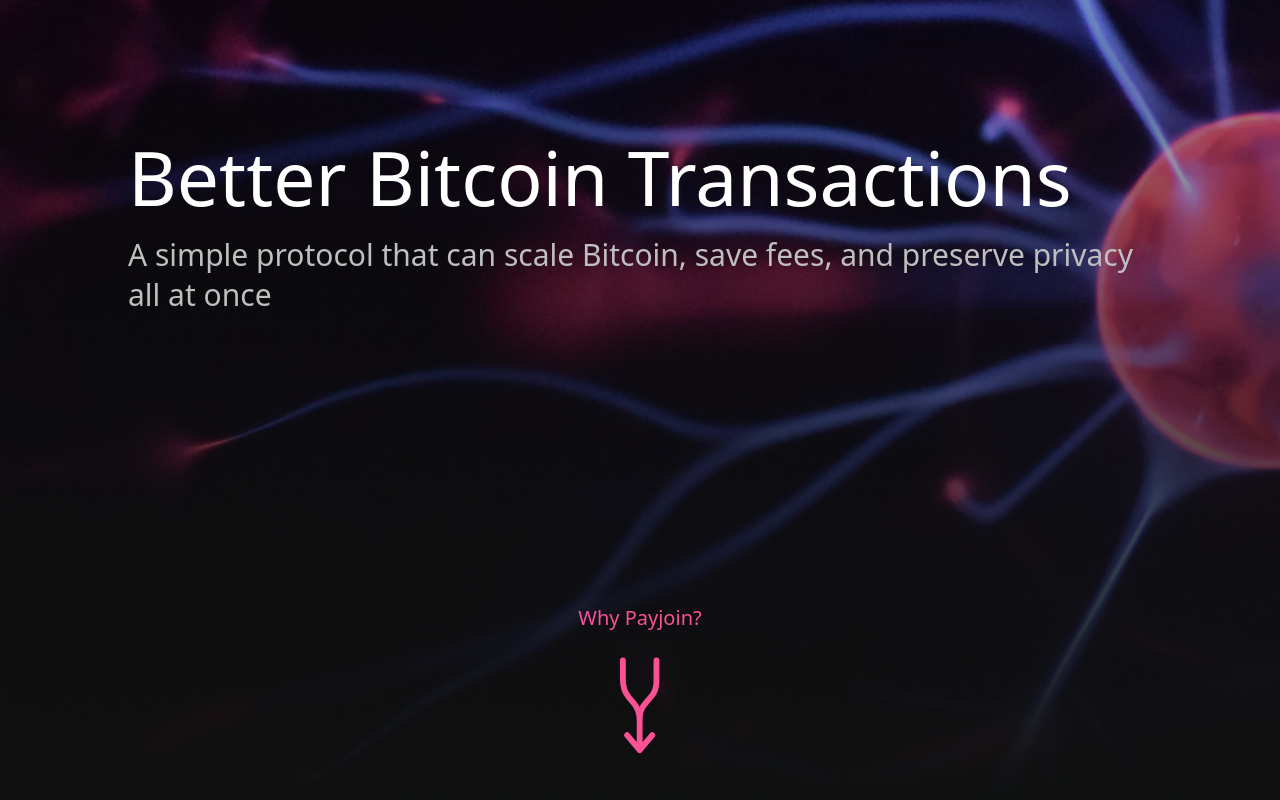
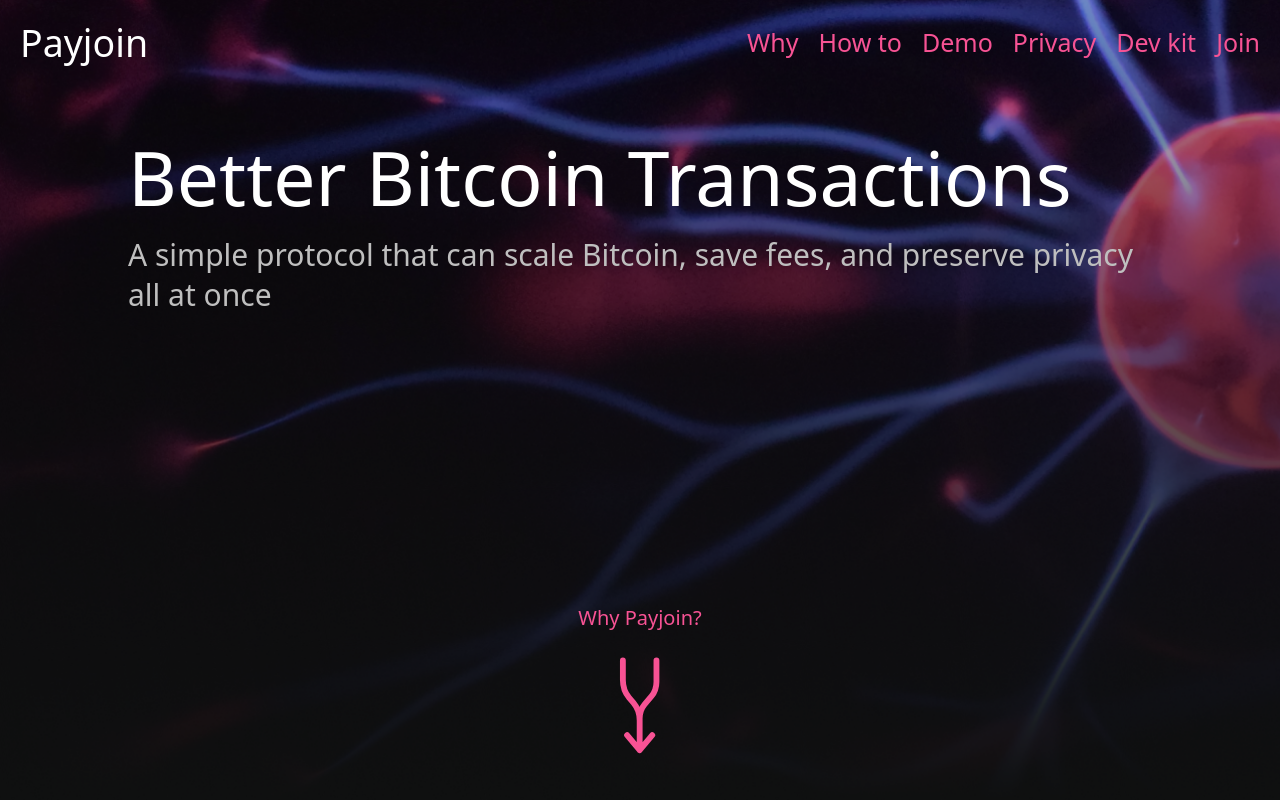
Before and after one commit to payjoin/payjoin.org, a SvelteKit app: page / in a window 1280 px wide. Shown: the top 800 px of the page. Built offline with nearby package versions, Linux system fonts and the light colour scheme.

Commit message:
fix: add back nav on larger screens

```diff
--- a/src/features/Nav.svelte
+++ b/src/features/Nav.svelte
@@ -43,6 +43,17 @@
 <nav
 	class="fixed w-full flex justify-between transition-all duration-500 bg-opacity-90 items-center p-4 z-10"
 >
+	<h3 class="text-3xl text-white hidden md:inline"><a href="/">Payjoin</a></h3>
+	<ul class="hidden justify-end gap-4 items-center text-xl md:flex">
+		<li><Link href="#">Why</Link></li>
+		<li><Link href="#">How to</Link></li>
+		<li><Link href="#">Demo</Link></li>
+		<li><Link href="#">Privacy</Link></li>
+		<li><Link href="#">Dev kit</Link></li>
+		<li><Link href="#">Join</Link></li>
+		<!-- TODO: light mode styling -->
+		<!-- <li><button on:click={toggleDarkMode}><Icon name="moon" /></button></li> -->
+	</ul>
 	<!-- Hamburger menu -->
 	{#if !open}
 		<div class="flex justify-between w-full md:hidden">
@@ -65,17 +76,11 @@
 				<button on:click={handleClose}>
 					<Icon class="flex h-6 text-white" name="close" />
 				</button>
-				<h3 class="text-3xl text-white"><a href="/">Payjoin</a></h3>
-				<ul class="hidden justify-end items-center text-xl md:flex">
-					<li><Link href="#">Why</Link></li>
-					<li><Link href="#">How to</Link></li>
-					<li><Link href="#">Demo</Link></li>
-					<li><Link href="#">Privacy</Link></li>
-					<li><Link href="#">Dev kit</Link></li>
-					<li><Link href="#">Join</Link></li>
-					<!-- TODO: light mode styling -->
-					<!-- <li><button on:click={toggleDarkMode}><Icon name="moon" /></button></li> -->
-				</ul>
+
+				<!-- FIXME: choppy transitioning -->
+				<h3 class="text-3xl text-white">
+					<a href="/">Payjoin</a>
+				</h3>
 				<ul class="flex flex-col gap-4 items-center text-2xl">
 					<li><Link href="#">Why</Link></li>
 					<li><Link href="#">How to</Link></li>
```
